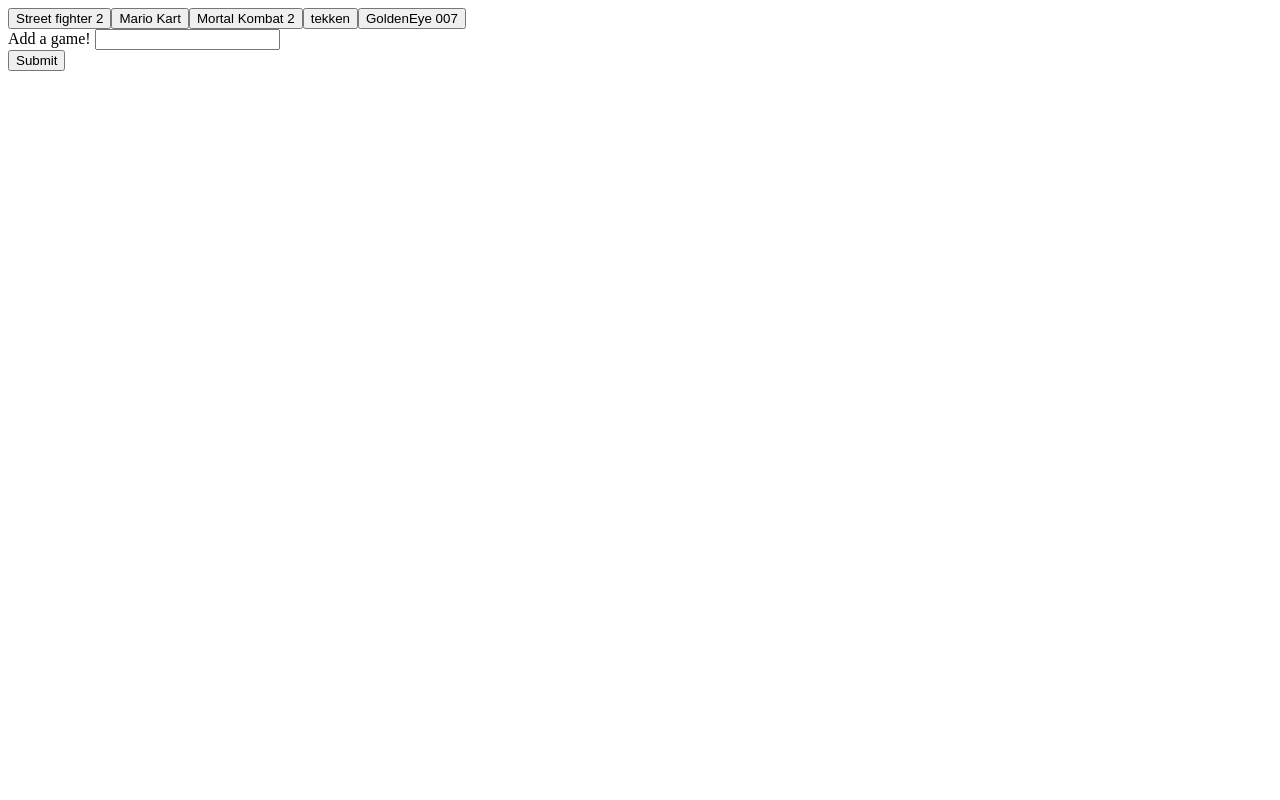
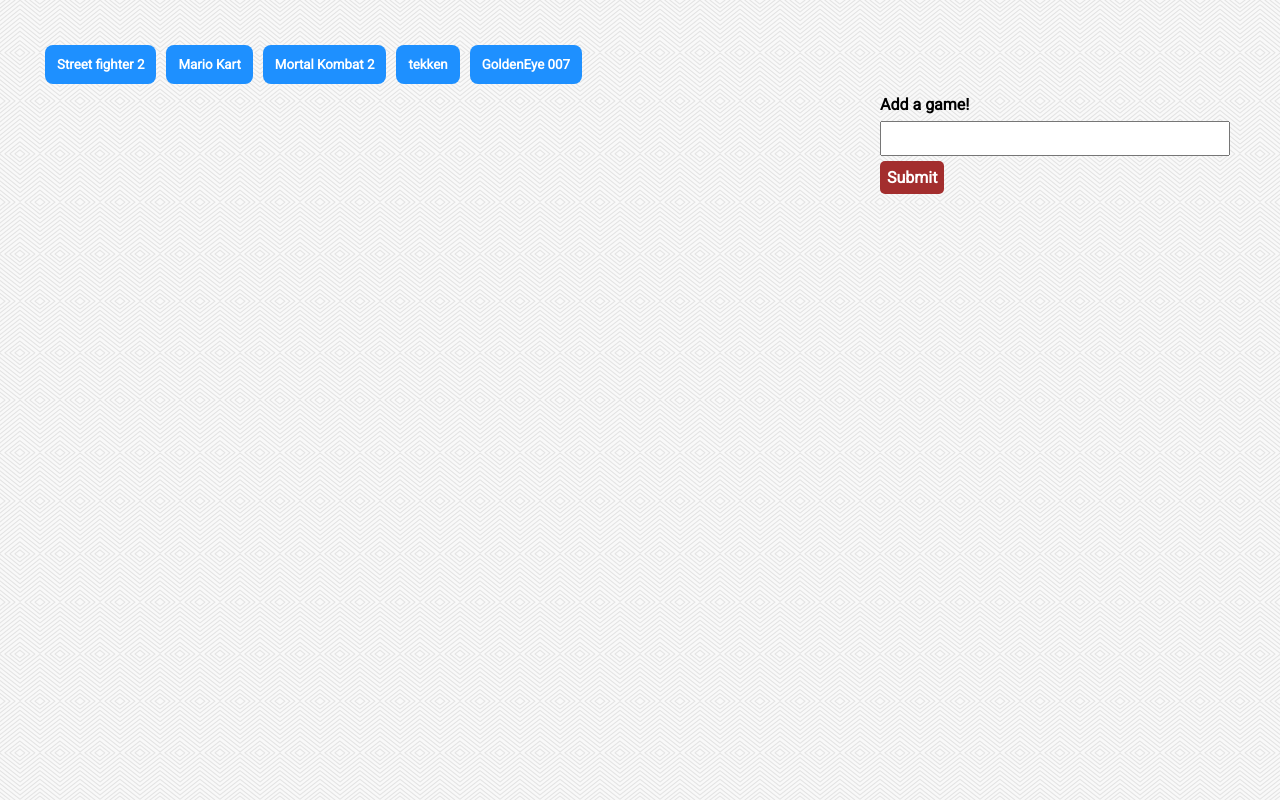
Before and after one commit to mosfad/GifTastic, a plain HTML site: page index.html in a window 1280 px wide. Drawn offline with nearby package versions, Linux system fonts and the light colour scheme.

Commit message:
Styled the buttons to add topics and display their gifs; arranged the buttons and gifs using flexboxes

```diff
--- /dev/null
+++ b/assets/css/reset.css
@@ -0,0 +1,48 @@
+/* http://meyerweb.com/eric/tools/css/reset/
+   v2.0 | 20110126
+   License: none (public domain)
+*/
+
+html, body, div, span, applet, object, iframe,
+h1, h2, h3, h4, h5, h6, p, blockquote, pre,
+a, abbr, acronym, address, big, cite, code,
+del, dfn, em, img, ins, kbd, q, s, samp,
+small, strike, strong, sub, sup, tt, var,
+b, u, i, center,
+dl, dt, dd, ol, ul, li,
+fieldset, form, label, legend,
+table, caption, tbody, tfoot, thead, tr, th, td,
+article, aside, canvas, details, embed,
+figure, figcaption, footer, header, hgroup,
+menu, nav, output, ruby, section, summary,
+time, mark, audio, video {
+	margin: 0;
+	padding: 0;
+	border: 0;
+	font-size: 100%;
+	font: inherit;
+	vertical-align: baseline;
+}
+/* HTML5 display-role reset for older browsers */
+article, aside, details, figcaption, figure,
+footer, header, hgroup, menu, nav, section {
+	display: block;
+}
+body {
+	line-height: 1;
+}
+ol, ul {
+	list-style: none;
+}
+blockquote, q {
+	quotes: none;
+}
+blockquote:before, blockquote:after,
+q:before, q:after {
+	content: '';
+	content: none;
+}
+table {
+	border-collapse: collapse;
+	border-spacing: 0;
+}
--- a/assets/css/style.css
+++ b/assets/css/style.css
@@ -0,0 +1,70 @@
+body{
+    line-height: 2;
+    background-image: url("../images/whirlpool.png");
+}
+
+#container{
+    margin: 20px;
+    padding: 20px;
+}
+
+#buttons-container{
+    display: flex;
+    flex-flow: row wrap;
+}
+
+.button-topics{
+    font-family: 'Roboto', sans-serif;
+    font-weight: bold;
+    background-color: #1e90ff;
+    color: #ffffff;
+    border-radius: 8px;
+    /*border: solid 2px #000000;*/
+    border: none;
+    margin: 5px;
+    padding: 12px;
+}
+
+#gif-form-container{
+    display: flex;
+
+}
+
+#movie-form{
+    flex: 30%;
+}
+
+#gifs-container{
+    flex: 70%;
+    display: flex;
+    flex-flow: row wrap;
+}
+
+.img-gifs{
+    margin: 5px;
+    border: solid 2px #ffffff;
+}
+
+#topic-input{
+    width: 350px;
+    height: 35px;
+}
+
+label{
+    font-family: 'Roboto', sans-serif;
+    font-weight: bold;
+
+}
+
+#add-topic{
+    background-color: #a32e2e;
+    color: #ffffff;
+    font-size: 16px;
+    padding: 7px;
+    margin: 5px 0px;
+    border: none;
+    border-radius: 5px;
+    font-family: 'Roboto', sans-serif;
+    font-weight: bold;
+
+}
--- a/index.html
+++ b/index.html
@@ -8,8 +8,8 @@
      <!-- Added link to the jQuery Library -->
      <script src="https://cdnjs.cloudflare.com/ajax/libs/jquery/3.2.1/jquery.min.js"></script>
 
-     <!-- Added a link to our external reset stylesheet
-     <link rel="stylesheet" href="assets/css/reset.css"> -->
+     <!-- Added a link to our external reset stylesheet -->
+     <link rel="stylesheet" href="assets/css/reset.css">
 
      <!-- Added a link to our external stylesheet-->
      <link rel="stylesheet" href="assets/css/style.css">
@@ -25,6 +25,8 @@
             <div id="buttons-container"></div>
 
         </div>
+        <div id="gif-form-container">
+            <div id="gifs-container"></div>
             <form id="movie-form">
                 <label for="topic-input">Add a game!</label>
                 <input type="text" id="topic-input"><br>
@@ -32,7 +34,12 @@
                 <!-- Button triggers new topic to be added -->
                 <input id="add-topic" type="submit" value="Submit">
             </form>
-        <div id="gifs-container"></div>
+
+
+
+        </div>
+
+
 
     </div>
 
```
Also changed, not shown: assets/images/whirlpool.png (added), assets/images/whirlpool/readme.txt (added), 1 other file. Lines whose indentation alone changed are shown as unchanged.
